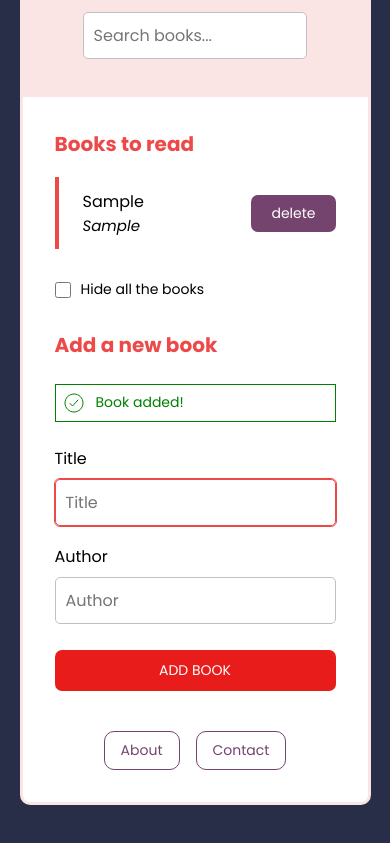
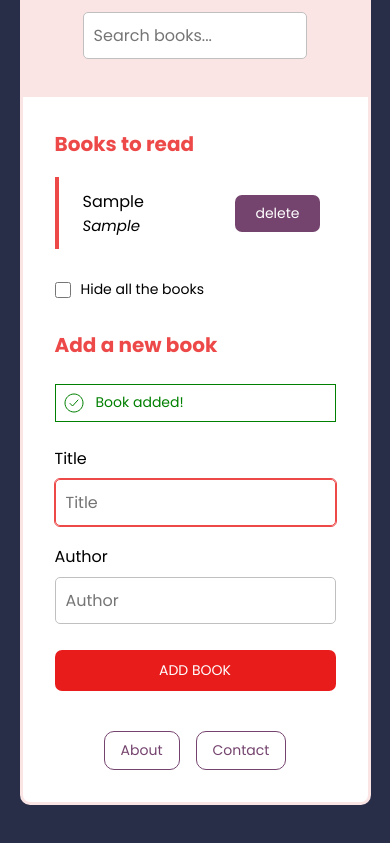
Before and after one commit to julianachagas/booklist, a plain HTML site: page index.html in a window 390 px wide. Both pictures are taken after typing "Sample", "Sample" into the empty fields and a click on the button "ADD BOOK". Shown: the part 145-988 px from the top of the page. Drawn offline with Linux system fonts and the light colour scheme; a web font is replaced by a local one.

Commit message:
fix: change padding and add overflow property to #book-list li

```diff
--- a/style.css
+++ b/style.css
@@ -171,6 +171,7 @@ header input[type='text'] {
   align-items: center;
   padding: 1.2rem 0 1.2rem 2.4rem;
   border-left: 4px solid var(--primary-color);
+  overflow: auto;
 }
 
 #book-list li.hide {
@@ -357,7 +358,9 @@ li.active,
 
 /*media queries*/
 @media (max-width: 450px) {
-
+  #book-list li {
+    padding-right: 1.6rem;
+  }
 
   .add-book .btn {
     margin-top: 0.8rem;
```
